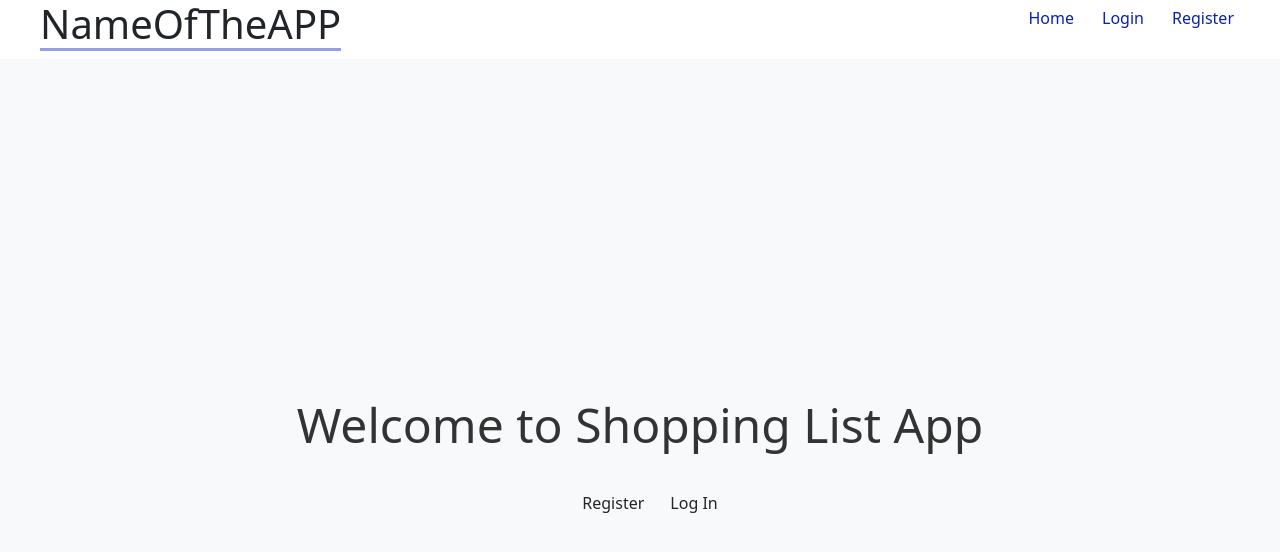
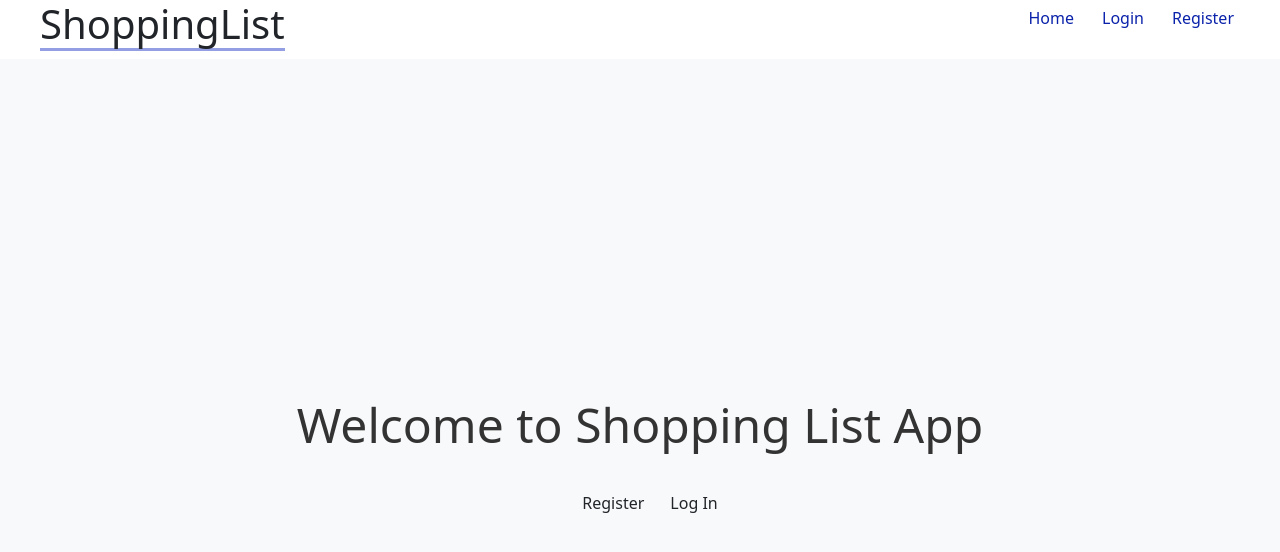
Before and after one commit to chenB-Y/frontend_WebAdvance, a React (Vite) app: page / in a window 1280 px wide. Shown: the top 552 px of the page. Built offline with nearby package versions, Linux system fonts and the light colour scheme.

Commit message:
last version

```diff
--- a/src/layouts/HomeLayout.tsx
+++ b/src/layouts/HomeLayout.tsx
@@ -72,7 +72,7 @@ export default function HomeLayout() {
     <div className="root-layout">
       <header>
         <nav>
-          <h1>NameOfTheAPP</h1>
+          <h1>ShoppingList</h1>
           {isLoggedIn ? (
             <>
               <NavLink to="/products">Products</NavLink>
```
Also changed, not shown: 1 other file (tests, documents, lock files or other folders).
